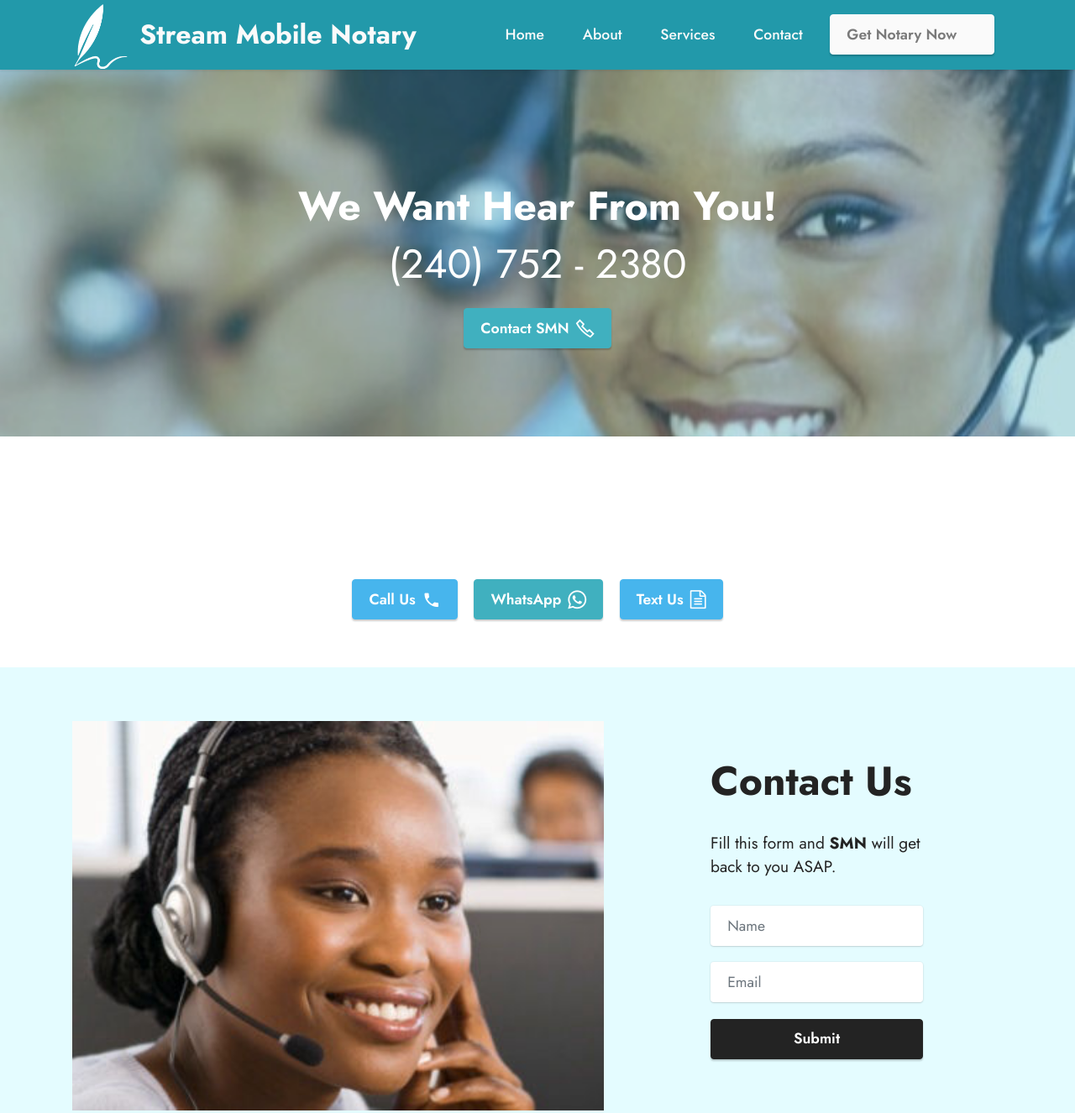
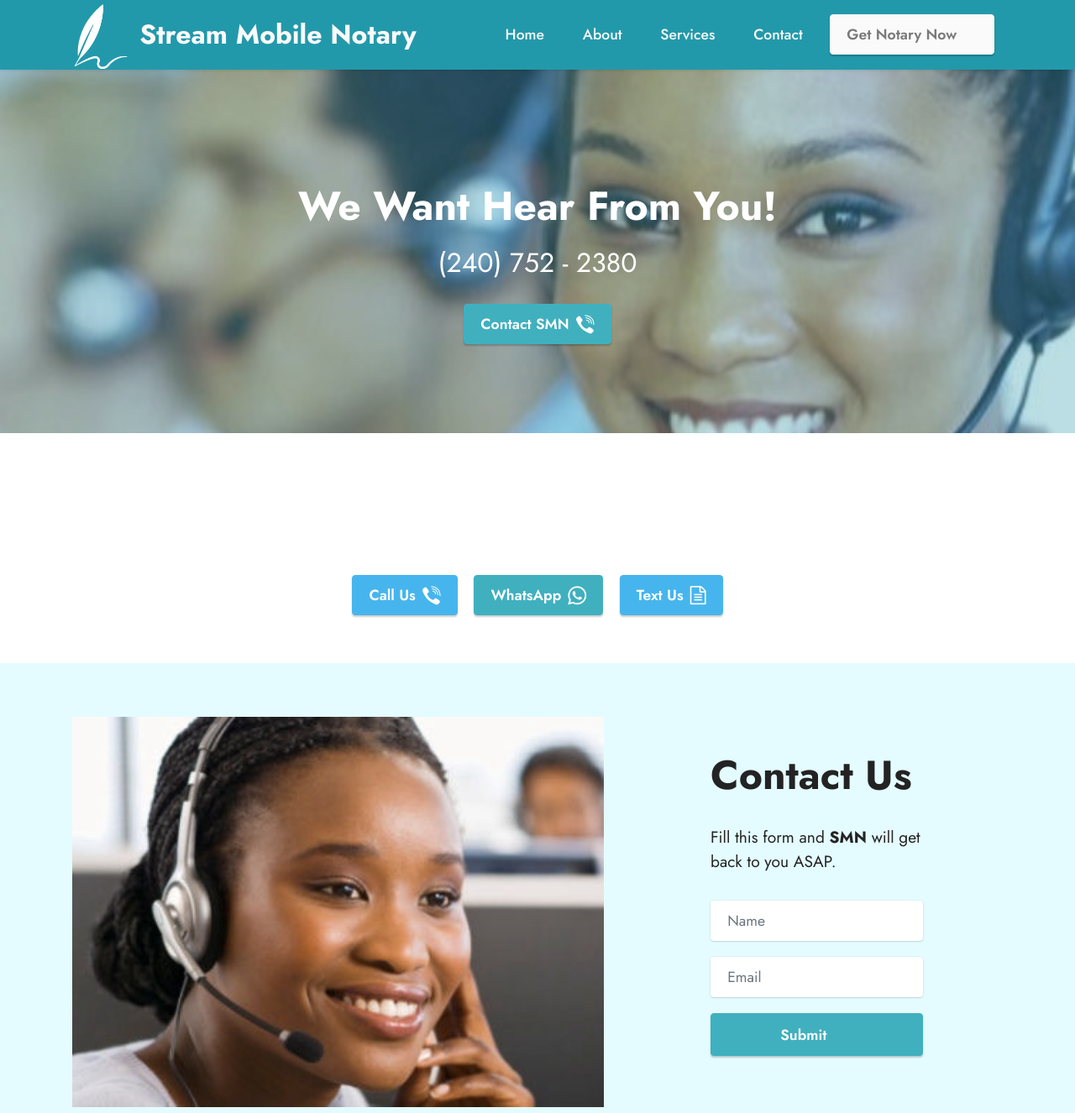
Before and after one commit to dtm2018/doreen, a plain HTML site: page contact.html in a window 1280 px wide. Shown: the top 1326 px of the page at 84% size. Drawn offline with Linux system fonts and the light colour scheme; files whose address does not match are found by name; a web font is replaced by a local one.

Commit message:
Add files via upload

```diff
--- a/contact.html
+++ b/contact.html
@@ -12,8 +12,6 @@
 
   <title>SMN - Contact</title>
   <link rel="stylesheet" href="assets/icons-mind/style.css">
-  <link rel="stylesheet" href="assets/web/assets/mobirise-icons2/mobirise2.css">
-  <link rel="stylesheet" href="assets/bootstrap-material-design-font/css/material.css">
   <link rel="stylesheet" href="assets/font-awesome/css/font-awesome.css">
   <link rel="stylesheet" href="assets/tether/tether.min.css">
   <link rel="stylesheet" href="assets/bootstrap/css/bootstrap.min.css">
@@ -87,9 +85,9 @@
         <div class="row justify-content-center">
             <div class="col-12 col-lg-9">
                 <h1 class="mbr-section-title mbr-fonts-style mbr-white mb-3 display-2"><strong>We Want Hear From You!</strong></h1>
-                <h2 class="mbr-section-subtitle mbr-fonts-style mbr-white mb-3 display-2">(240) 752 - 2380</h2>
+                <h2 class="mbr-section-subtitle mbr-fonts-style mbr-white mb-3 display-5">(240) 752 - 2380</h2>
 
-                <div class="mbr-section-btn mt-3"><a class="btn btn-success display-4" href="contact.html#content11-21"><span class="mobi-mbri mobi-mbri-phone mbr-iconfont mbr-iconfont-btn"></span>Contact SMN</a></div>
+                <div class="mbr-section-btn mt-3"><a class="btn btn-success display-4" href="contact.html#content11-21"><span class="socicon socicon-viber mbr-iconfont mbr-iconfont-btn"></span>Contact SMN</a></div>
             </div>
         </div>
     </div>
@@ -100,7 +98,7 @@
     <div class="container-fluid">
         <div class="row justify-content-center">
             <div class="col-md-12 col-lg-10">
-                <div class="mbr-section-btn align-center"><a class="btn btn-info display-4" href="tel:1-240-752-2380"><span class="mdi-communication-phone mbr-iconfont mbr-iconfont-btn"></span>Call Us</a> <a class="btn btn-success display-4" href="https://wa.me/12407522380"><span class="socicon socicon-whatsapp mbr-iconfont mbr-iconfont-btn"></span>WhatsApp</a> <a class="btn btn-info display-4" href="sms:1-240-752-2380"><span class="fa fa-file-text-o mbr-iconfont mbr-iconfont-btn"></span>Text Us</a></div>
+                <div class="mbr-section-btn align-center"><a class="btn btn-info display-4" href="tel:1-240-752-2380"><span class="socicon socicon-viber mbr-iconfont mbr-iconfont-btn"></span>Call Us</a> <a class="btn btn-success display-4" href="https://wa.me/12407522380"><span class="socicon socicon-whatsapp mbr-iconfont mbr-iconfont-btn"></span>WhatsApp</a> <a class="btn btn-info display-4" href="sms:1-240-752-2380"><span class="fa fa-file-text-o mbr-iconfont mbr-iconfont-btn"></span>Text Us</a></div>
             </div>
         </div>
     </div>
@@ -120,7 +118,7 @@
                 </div>
             </div>
             <div class="col-lg-3 offset-lg-1 mbr-form" data-form-type="formoid">
-                <form action="https://mobirise.eu/" method="POST" class="mbr-form form-with-styler" data-form-title="Form Name"><input type="hidden" name="email" data-form-email="true" value="QJ+/TPOArSOPDAo5lw8e6e/k4fnvL7gJbbUk2MWrRNp1DFoOx+INi/SdPkFvlHJWvr4NAt00Ln7nI/LeWPAQLH2OO/gwaL3dPlGUNfWipiLSUnJ1DlKxWVi0lj2WBZ+z">
+                <form action="https://mobirise.eu/" method="POST" class="mbr-form form-with-styler" data-form-title="Form Name"><input type="hidden" name="email" data-form-email="true" value="TLCfhMyvKBzRJ3WhW0Um0vK8FfjKFoBISDnmxOqxW9V+BrTrm7bTsmyWRMw78QdnbXfVGU5FtTCZjT9UOh8rzzpK29+35YcXebItrcdHs3Tk6+2ykLKx6cns+bPwa/uV">
                     <div class="">
                         <div hidden="hidden" data-form-alert="" class="alert alert-success col-12">Thanks for filling out
                             the form!</div>
@@ -143,7 +141,7 @@
                         <div class="col-lg-12 col-md col-sm-12 form-group" data-for="email">
                             <input type="email" name="email" placeholder="Email" data-form-field="email" class="form-control" value="" id="email-form3-22">
                         </div>
-                        <div class="col-md-auto col-12 mbr-section-btn"><button type="submit" class="btn btn-black display-4">Submit</button></div>
+                        <div class="col-md-auto col-12 mbr-section-btn"><button type="submit" class="btn btn-success display-4"><span class="imind-mail-send mbr-iconfont mbr-iconfont-btn" style="font-size: 30px;"></span>Submit</button></div>
                     </div>
                 </form>
             </div>
```
Also changed, not shown: 1 other file.
